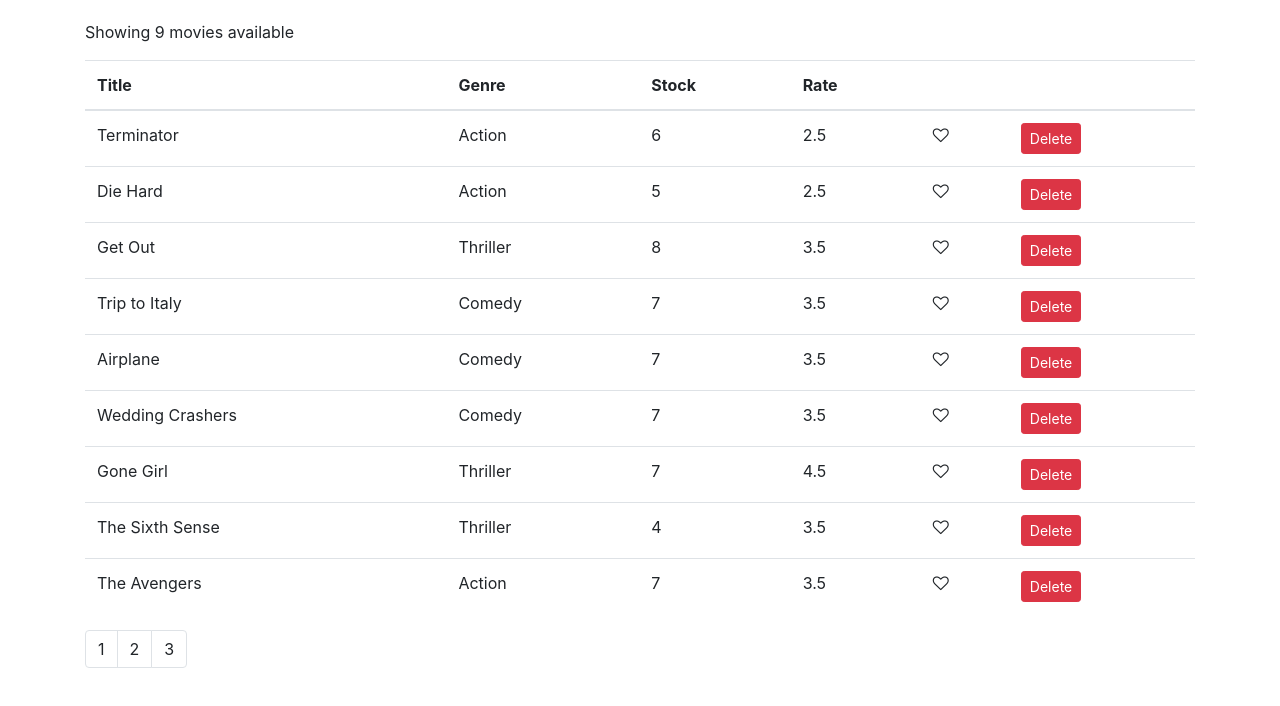
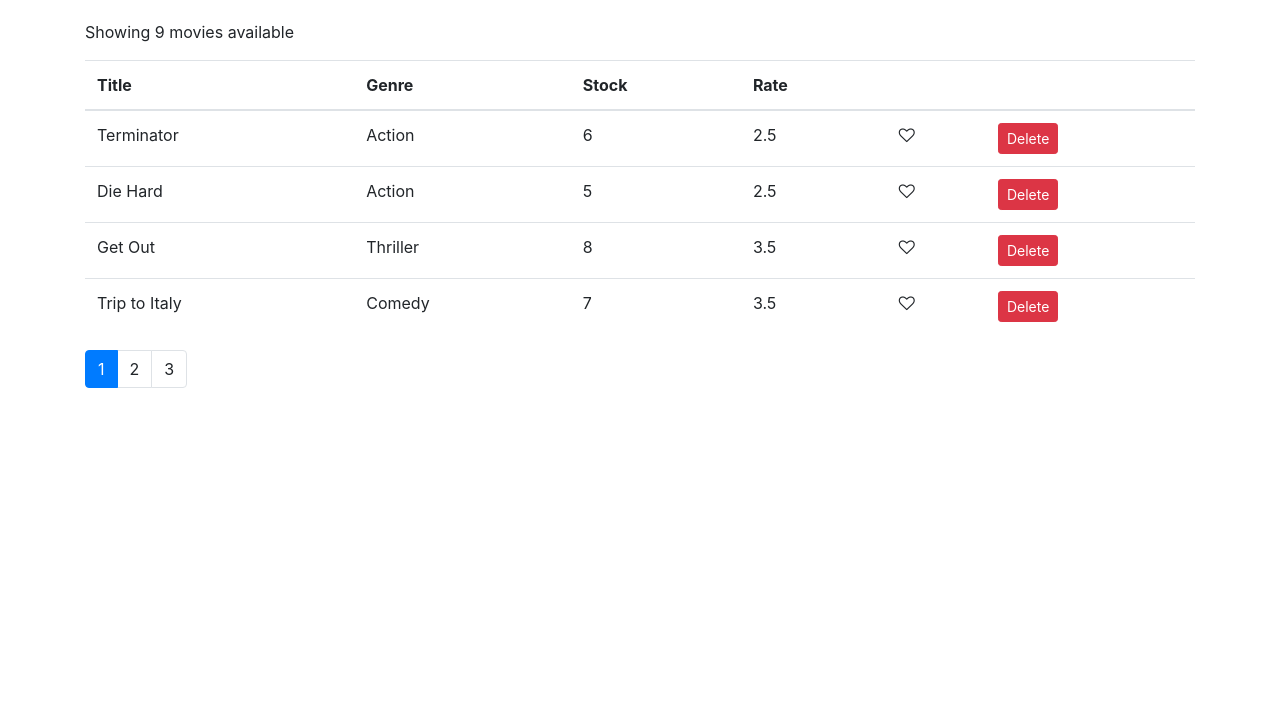
Before and after one commit to snieto10/moviemaster, a React (Create React App) app: page / in a window 1280 px wide. Shown: the top 706 px of the page. Built offline with nearby package versions, Linux system fonts and the light colour scheme.

Commit message:
add pagination

```diff
--- a/src/components/common/pagination.jsx
+++ b/src/components/common/pagination.jsx
@@ -1,16 +1,23 @@
 import React from "react";
 import _ from "lodash";
 
-const Pagination = ({ onPageChange, itemsCount, pageSize }) => {
-  const pagesCount = itemsCount / pageSize;
+const Pagination = ({ onPageChange, itemsCount, pageSize, currentPage }) => {
+  const pagesCount = Math.ceil(itemsCount / pageSize);
+
+  if (pagesCount === 1) return null;
   const pages = _.range(1, pagesCount + 1);
 
   return (
     <nav aria-label="...">
       <ul className="pagination">
         {pages.map((page) => (
-          <li key={page} className="page-item">
-            <a className="page-link">{page}</a>
+          <li
+            key={page}
+            className={page === currentPage ? "page-item active" : "page-item"}
+          >
+            <a className="page-link" onClick={() => onPageChange(page)}>
+              {page}
+            </a>
           </li>
         ))}
       </ul>
--- a/src/components/movies.jsx
+++ b/src/components/movies.jsx
@@ -1,10 +1,15 @@
 import React, { Component } from "react";
-import { getMovies } from "./../services/fakeMovieService";
 import Pagination from "./common/pagination";
 import Like from "./common/like";
+import { getMovies } from "./services/fakeMovieService";
+import { paginate } from "./utils/paginate";
 
 class Movies extends Component {
-  state = { movies: getMovies(), pageSize: 4 };
+  state = {
+    movies: getMovies(),
+    pageSize: 4,
+    currentPage: 1,
+  };
 
   handleDelete = (movie) => {
     let movies = this.state.movies.filter((m) => movie._id !== m._id);
@@ -20,13 +25,16 @@
   };
 
   handlePageChange = (page) => {
-    console.log("pageChange");
+    this.setState({ currentPage: page });
   };
 
   render() {
     const { length: count } = this.state.movies;
+    const { pageSize, currentPage, movies: allMovies } = this.state;
 
     if (count === 0) return "There are no Movies !";
+
+    const movies = paginate(allMovies, currentPage, pageSize);
 
     return (
       <React.Fragment>
@@ -43,7 +51,7 @@
             </tr>
           </thead>
           <tbody>
-            {this.state.movies.map((movie) => (
+            {movies.map((movie) => (
               <tr key={movie._id}>
                 <td>{movie.title}</td>
                 <td>{movie.genre.name}</td>
@@ -69,8 +77,9 @@
         </table>
         <Pagination
           itemsCount={count}
-          pageSize={this.state.pageSize}
+          pageSize={pageSize}
           onPageChange={this.handlePageChange}
+          currentPage={currentPage}
         />
       </React.Fragment>
     );
--- /dev/null
+++ b/src/components/utils/paginate.js
@@ -0,0 +1,6 @@
+import _ from "lodash";
+
+export function paginate(items, pageNumber, pageSize) {
+  const startIndex = (pageNumber - 1) * pageSize;
+  return _(items).slice(startIndex).take(pageSize).value();
+}
```
Also changed, not shown: src/components/services/fakeGenreService.js (renamed from src/services/fakeGenreService.js), src/components/services/fakeMovieService.js (renamed from src/services/fakeMovieService.js).
